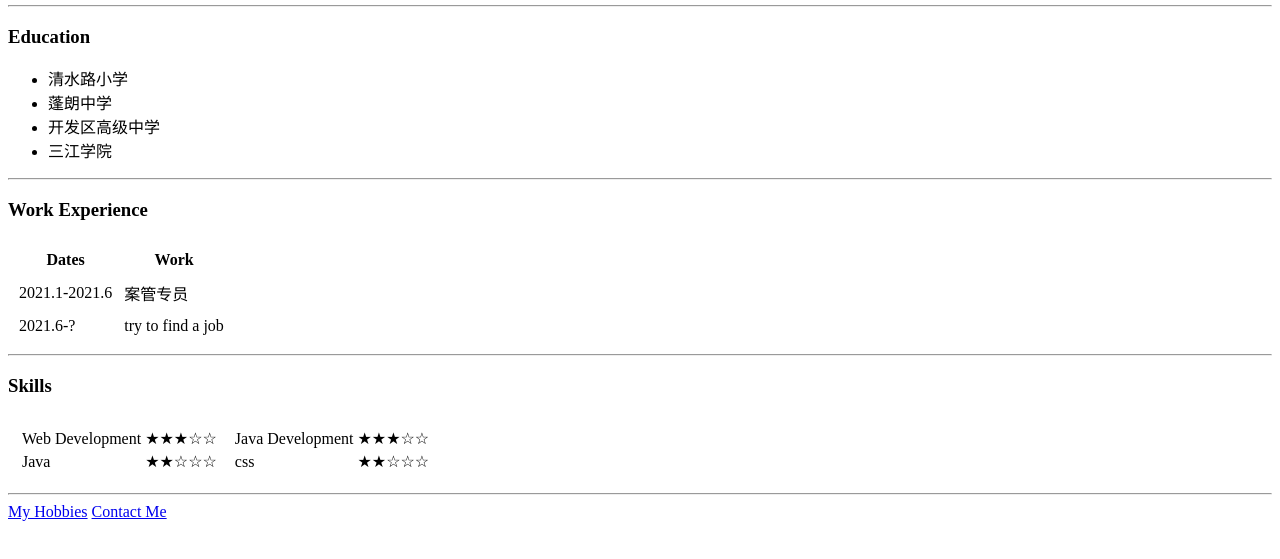
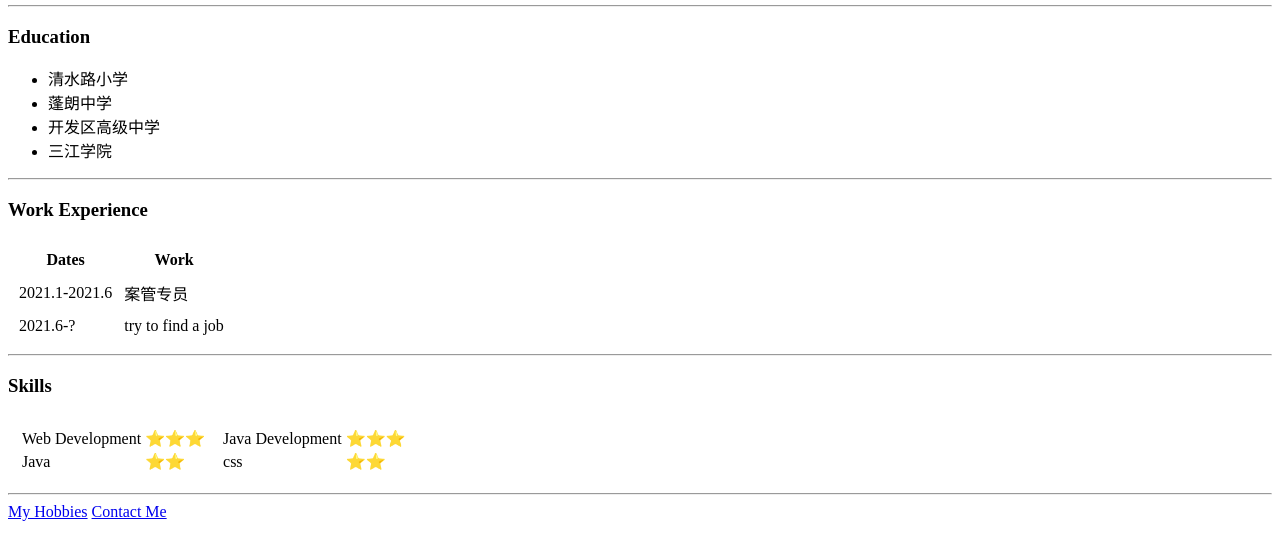
Before and after one commit to imfreemanguo/cv, a plain HTML site: page index.html in a window 1280 px wide. Shown: the part 207-766 px from the top of the page. Drawn offline with Linux system fonts and the light colour scheme.

Commit message:
Add files via upload

```diff
--- a/index.html
+++ b/index.html
@@ -60,11 +60,11 @@
             <table>
                 <tr>
                     <td>Web Development</td>
-                    <td>★★★☆☆</td>
+                    <td>⭐⭐⭐</td>
                 </tr>
                 <tr>
                     <td>Java</td>
-                    <td>★★☆☆☆</td>
+                    <td>⭐⭐</td>
                 </tr>
             </table>
         </td>
@@ -72,11 +72,11 @@
             <table>
                 <tr>
                     <td>Java Development</td>
-                    <td>★★★☆☆</td>
+                    <td>⭐⭐⭐</td>
                 </tr>
                 <tr>
                     <td>css</td>
-                    <td>★★☆☆☆</td>
+                    <td>⭐⭐</td>
                 </tr>
             </table>
         </td>
```
